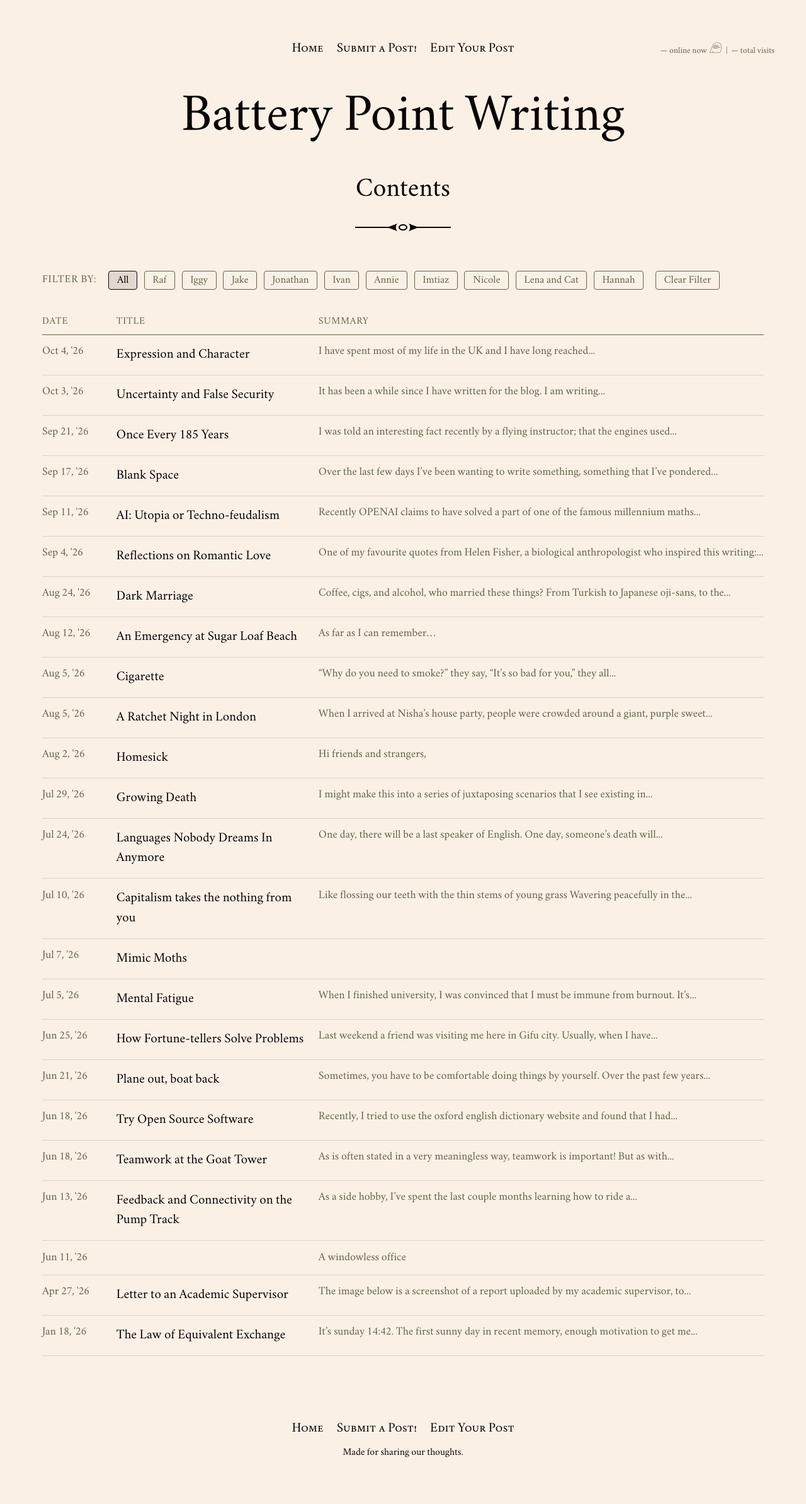
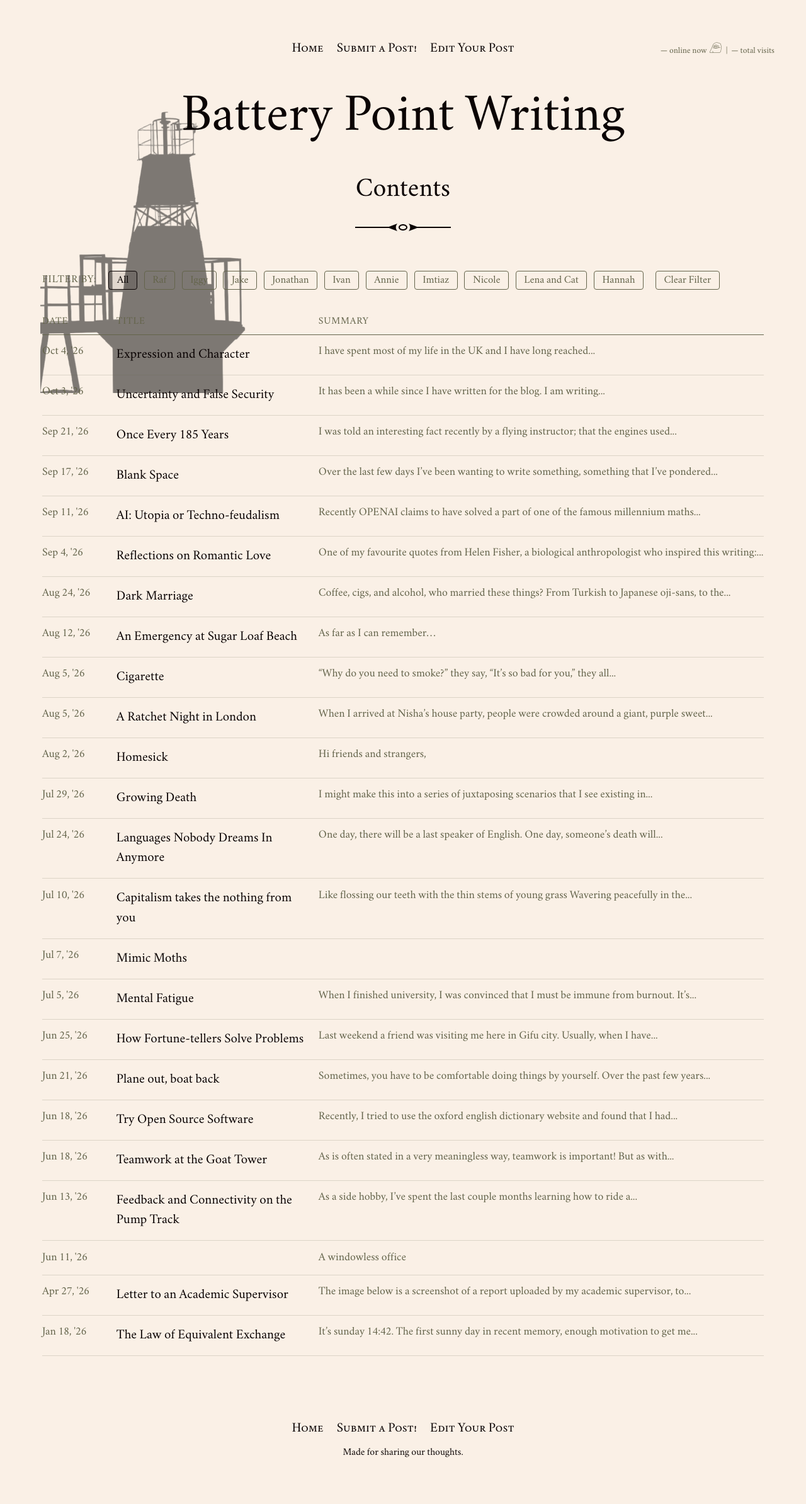
Before and after one commit to batterypointwriting/batterypointwriting.github.io, a Jekyll site: the page built from index.html, in a window 1280 px wide. Shown: the whole page at 63% size. Built offline with Jekyll 4.4.1, drawn with Linux system fonts in a browser that asks for light colours; the list of posts is cut into pages by our own code.

Commit message:
Update home.html

```diff
--- a/_layouts/home.html
+++ b/_layouts/home.html
@@ -96,10 +96,9 @@ layout: default
 </main>
 
 <!-- parallax kept for later use -->
-<!--
+
 <div class="parallax-container">
-  <img src="assets/images/Whirl-2.png" class="parallax-img" style="top: 10%; left: 5%;">
-  <img src="assets/images/Mountains.png" class="parallax-img" style="top: 5%; right: 8%;">
+  <img src="assets/images/Lighthouse.jpeg" class="parallax-img" style="top: 10%; left: 5%;">
 </div>
 <script>
   window.addEventListener('scroll', function() {
@@ -110,7 +109,7 @@ layout: default
     });
   });
 </script>
--->
+
 
 <script>
   function filterPosts(author, btn) {
```
